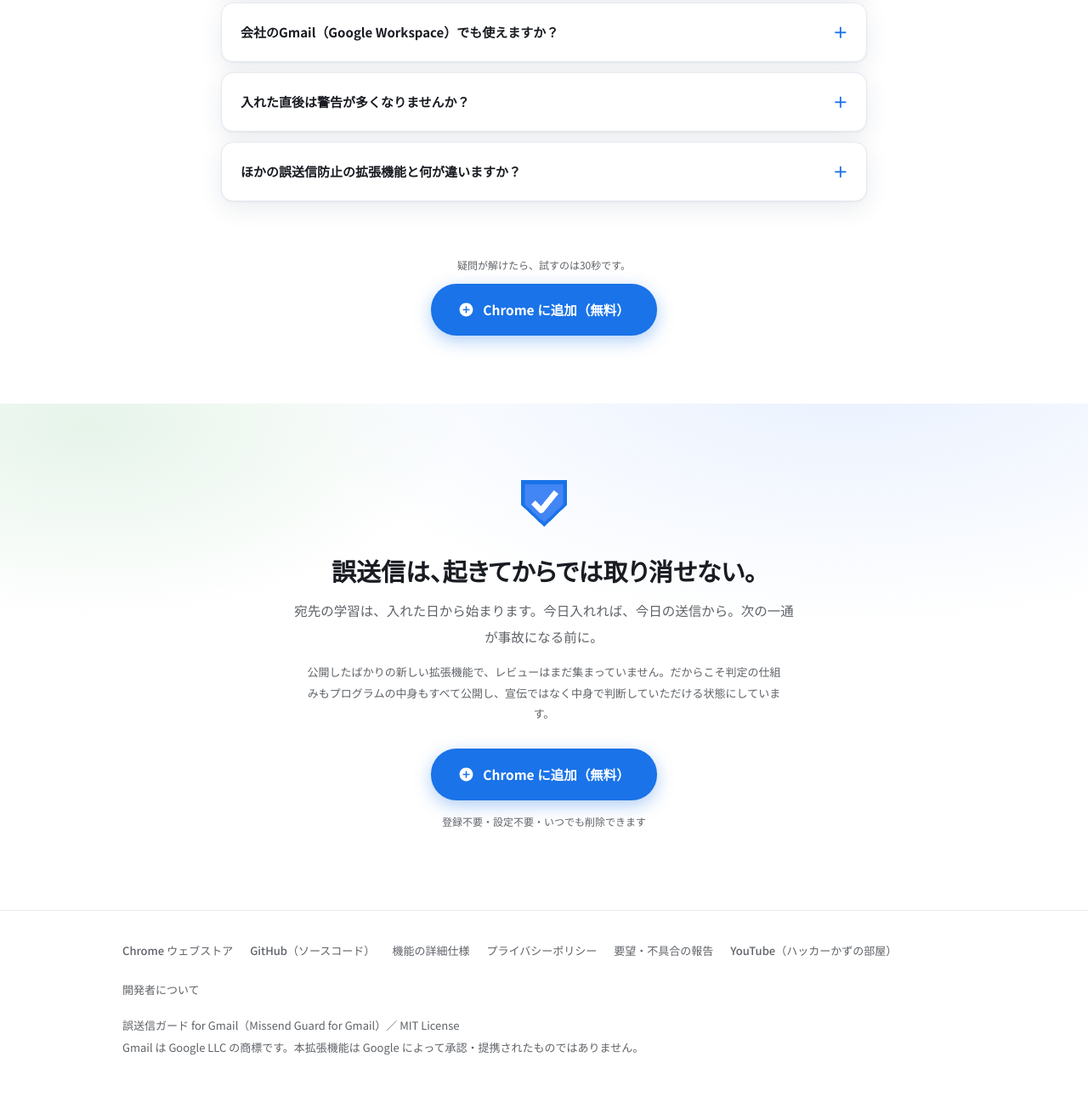
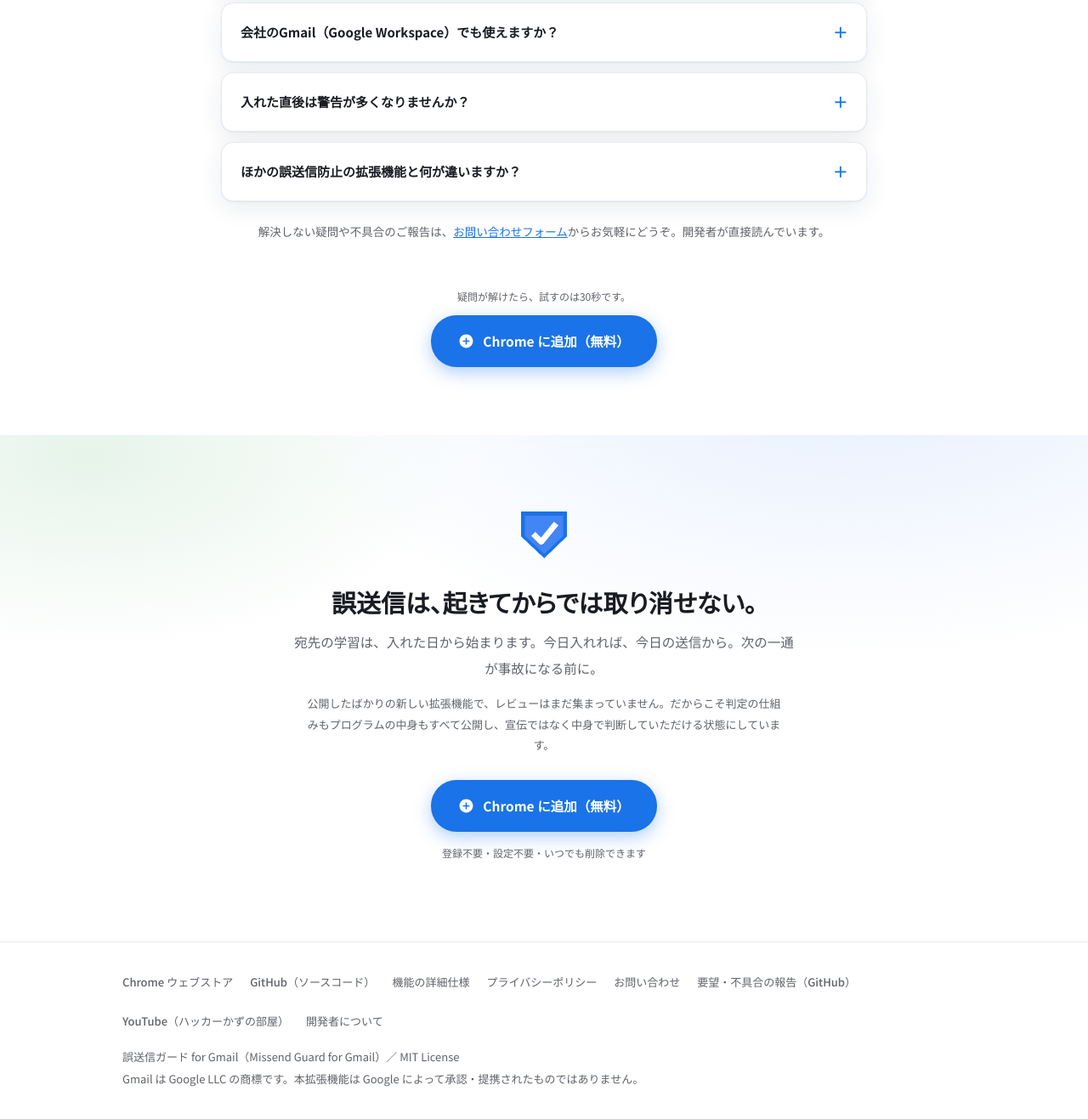
Before and after one commit to cysecukazch/missend-guard, a browser extension: page index.html in a window 1280 px wide. Shown: the part 5514-6831 px from the top of the page at 85% size. Drawn offline with Linux system fonts and the light colour scheme.

Commit message:
お問い合わせフォーム（Googleフォーム）への導線を追加
LP: FAQ直下とフッターに設置。README: ヘッダーのリンク列に追加。
連絡経路が FAQ（自己解決）→フォーム（一般層）→GitHub Issues（技術者）の3層に。

Co-Authored-By: Claude Opus 4.8 <noreply@anthropic.com>

```diff
--- a/index.html
+++ b/index.html
@@ -585,6 +585,7 @@
                 <div class="a">「毎回すべて確認」ではなく「危ないときだけ確認」する点です。加えて、キーボード送信（Ctrl+Enter）もすり抜けないこと、送信したことのある相手どうしの取り違えまで検知すること、データを一切外部に送らないことが設計上の違いです。</div>
             </details>
         </div>
+        <p style="text-align:center;font-size:13.5px;color:var(--muted);margin:22px 0 0">解決しない疑問や不具合のご報告は、<a href="https://forms.gle/ZpH63c9LBvbSZp2B7" target="_blank" rel="noopener">お問い合わせフォーム</a>からお気軽にどうぞ。開発者が直接読んでいます。</p>
         <div class="mid-cta">
             <div class="ctasub" style="margin-bottom:10px">疑問が解けたら、試すのは30秒です。</div>
             <a class="cta" href="https://chromewebstore.google.com/detail/agjedfmihjheaajoodnfonhmfmjkmoio" rel="noopener">
@@ -616,7 +617,8 @@
             <a href="https://github.com/cysecukazch/missend-guard" target="_blank" rel="noopener">GitHub（ソースコード）</a>
             <a href="help/help.html" target="_blank">機能の詳細仕様</a>
             <a href="store-assets/privacy.html" target="_blank">プライバシーポリシー</a>
-            <a href="https://github.com/cysecukazch/missend-guard/issues" target="_blank" rel="noopener">要望・不具合の報告</a>
+            <a href="https://forms.gle/ZpH63c9LBvbSZp2B7" target="_blank" rel="noopener">お問い合わせ</a>
+            <a href="https://github.com/cysecukazch/missend-guard/issues" target="_blank" rel="noopener">要望・不具合の報告（GitHub）</a>
             <a href="https://www.youtube.com/@hackerkaz" target="_blank" rel="noopener">YouTube（ハッカーかずの部屋）</a>
             <a href="https://note.com/hacker_kaz" target="_blank" rel="noopener">開発者について</a>
         </nav>
```
Also changed, not shown: README.md.
